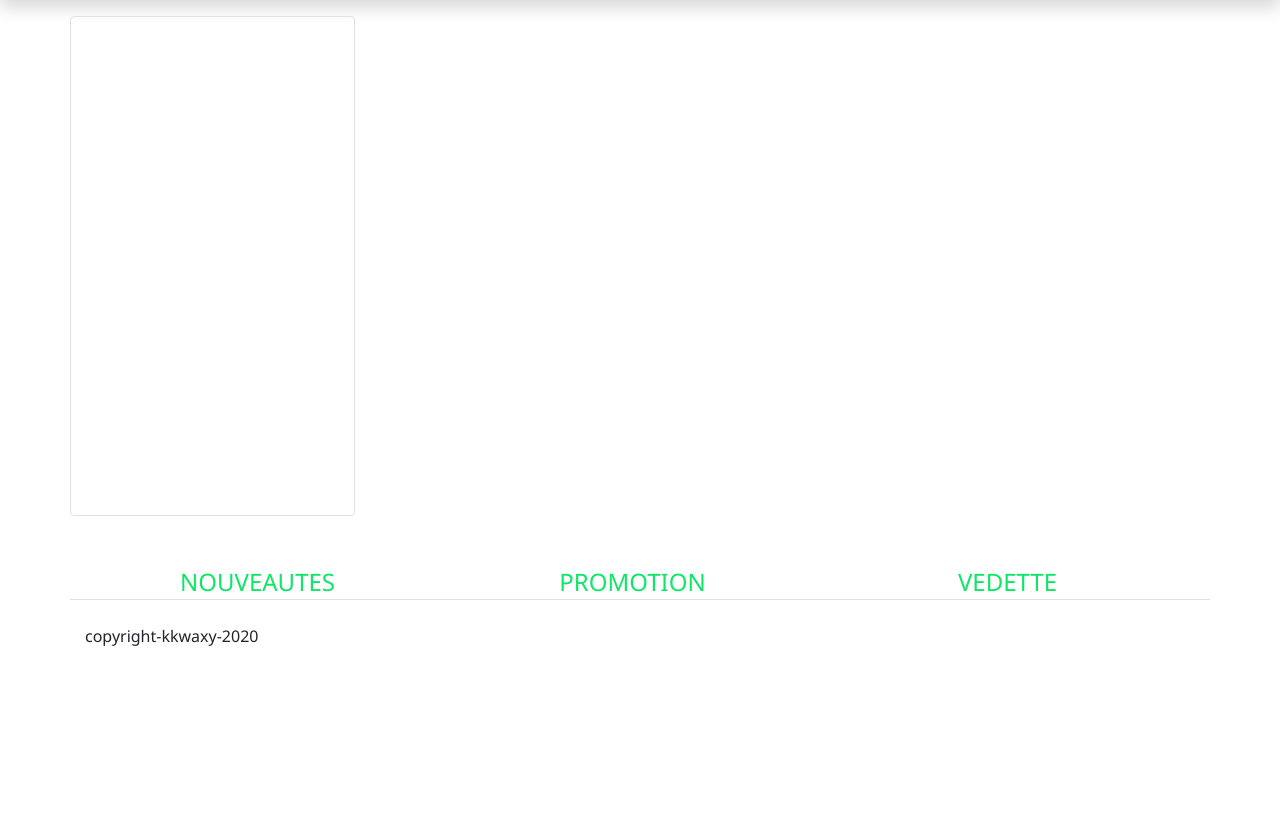
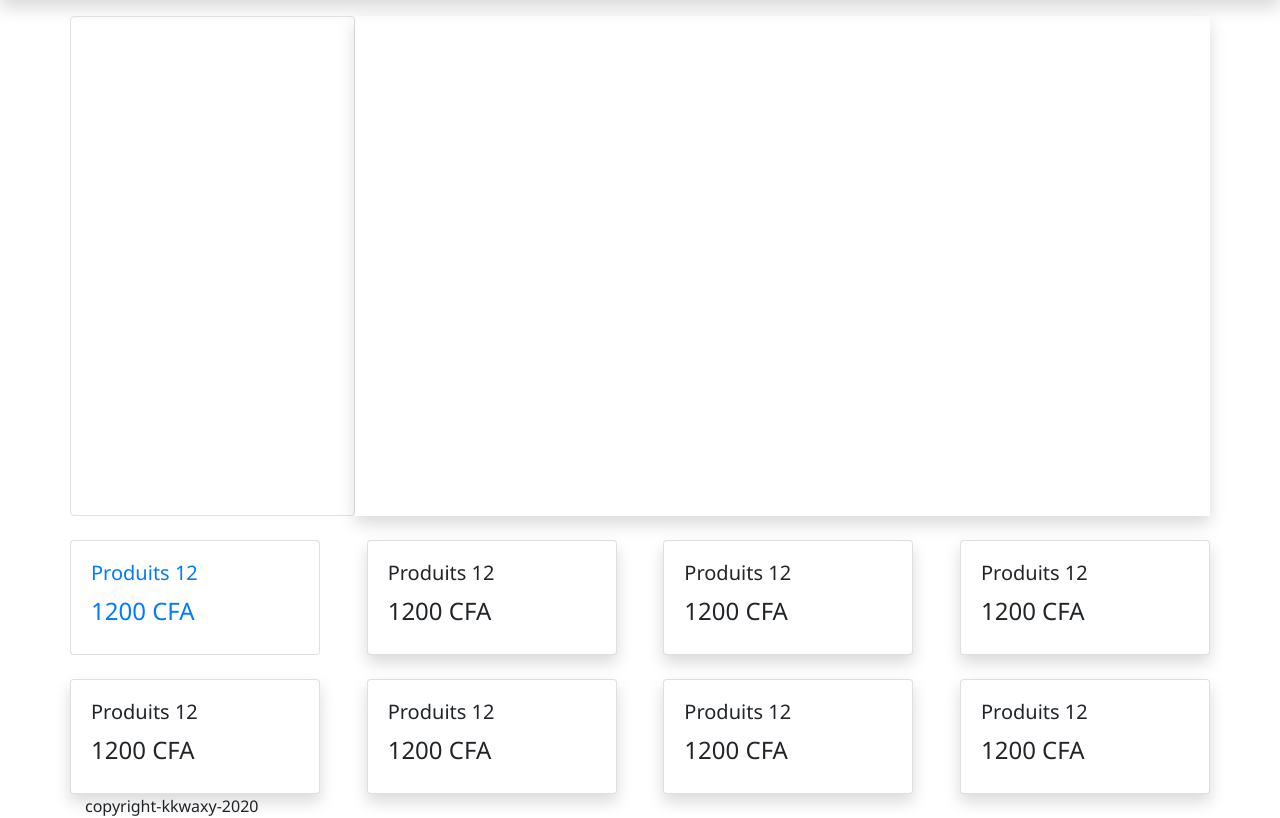
Before and after one commit to KKWaxy/akuna-shop, a Django app: page / in a window 1280 px wide. Shown: the part 74-892 px from the top of the page. Before the commit the page ends 720 px from the top, so only its background shows below. Run offline with Django 3.2, Linux system fonts and the light colour scheme; some libraries are stand-ins or nearby versions.

Commit message:
Ajout du template de liste des produits.

```diff
--- a/AkunaApp/templates/AkunaApp/index.html
+++ b/AkunaApp/templates/AkunaApp/index.html
@@ -36,52 +36,176 @@
       {% block main-content %}
         <div class="row mt-3">
           <aside class="col-md-3 col-sm-12 border rounded categorie">
-
           </aside>
-          <div id="carousel" class="col-md-9  pub-carousel">
+          <div id="carousel" class="col-md-9 shadow pub-carousel">
             <img src=https://via.placeholder.com/1280x720 height="450" alt="" srcset=""/>
             <img src=https://via.placeholder.com/1280x720 height="450" alt="" srcset=""/>
             <img src=https://via.placeholder.com/1280x720 height="450" alt="" srcset=""/>
             <img src=https://via.placeholder.com/1280x720 height="450" alt="" srcset=""/>
           </div>
         </div>
-        <div class="row catedorie-produit">
+        <div class="row mt-3">
+          <div class="container produits mt-2">
+            <div class="row d-flex justify-content-between align-content-between mb-4 ">
+
+              <a href="#" class="produit-link">
+                <div class="card akuna-produit-card" style="width: 250px;">
+                  <img src="https://via.placeholder.com/250x250" alt="" class="card-img-top">
+                  <div class="card-body">
+                    <h5 class="card-title">Produits 12</h5>
+                    <div class="produit-footer">
+                      <h4 class="poduit-prix ">
+                        1200 CFA
+                      </h4>
+                    </div>
+                  </div>
+                </div>
+              </a>
+
+              <div class="card shadow" style="width: 250px;">
+                <img src="https://via.placeholder.com/250x250" alt="" class="card-img-top">
+                <div class="card-body">
+                  <h5 class="card-title">Produits 12</h5>
+                  <div class="produit-footer">
+                    <h4 class="poduit-prix ">
+                      1200 CFA
+                    </h4>
+                  </div>
+                </div>
+              </div>
+
+              <div class="card shadow" style="width: 250px;">
+                <img src="https://via.placeholder.com/250x250" alt="" class="card-img-top">
+                <div class="card-body">
+                  <h5 class="card-title">Produits 12</h5>
+                  <div class="produit-footer">
+                    <h4 class="poduit-prix ">
+                      1200 CFA
+                    </h4>
+                  </div>
+                </div>
+              </div>
+
+              <div class="card shadow" style="width: 250px;">
+                <img src="https://via.placeholder.com/250x250" alt="" class="card-img-top">
+                <div class="card-body">
+                  <h5 class="card-title">Produits 12</h5>
+                  <div class="produit-footer">
+                    <h4 class="poduit-prix ">
+                      1200 CFA
+                    </h4>
+                  </div>
+                </div>
+              </div>
+
+            </div>
+            <div class="row d-flex  justify-content-between align-content-between">
+
+              <div class="card shadow" style="width: 250px;">
+                <img src="https://via.placeholder.com/250x250" alt="" class="card-img-top">
+                <div class="card-body">
+                  <h5 class="card-title">Produits 12</h5>
+                  <div class="produit-footer">
+                    <h4 class="poduit-prix ">
+                      1200 CFA
+                    </h4>
+                  </div>
+                </div>
+              </div>
+
+              <div class="card shadow" style="width: 250px;">
+                <img src="https://via.placeholder.com/250x250" alt="" class="card-img-top">
+                <div class="card-body">
+                  <h5 class="card-title">Produits 12</h5>
+                  <div class="produit-footer">
+                    <h4 class="poduit-prix ">
+                      1200 CFA
+                    </h4>
+                  </div>
+                </div>
+              </div>
+
+              <div class="card shadow" style="width: 250px;">
+                <img src="https://via.placeholder.com/250x250" alt="" class="card-img-top">
+                <div class="card-body">
+                  <h5 class="card-title">Produits 12</h5>
+                  <div class="produit-footer">
+                    <h4 class="poduit-prix ">
+                      1200 CFA
+                    </h4>
+                  </div>
+                </div>
+              </div>
+
+              <div class="card shadow" style="width: 250px;">
+                <img src="https://via.placeholder.com/250x250" alt="" class="card-img-top">
+                <div class="card-body">
+                  <h5 class="card-title">Produits 12</h5>
+                  <div class="produit-footer">
+                    <h4 class="poduit-prix ">
+                      1200 CFA
+                    </h4>
+                  </div>
+                </div>
+              </div>
+
+            </div>
+          </div>
+          <div class="akuna-produit-pagination">
+            {% comment %} <span class="step-links">
+              {% if page_obj.has_previous %}
+                  <a href="?page=1">&laquo; first</a>
+                  <a href="?page={{ page_obj.previous_page_number }}">previous</a>
+              {% endif %}
+
+              <span class="current">
+                  Page {{ page_obj.number }} of {{ page_obj.paginator.num_pages }}.
+              </span>
+
+              {% if page_obj.has_next %}
+                  <a href="?page={{ page_obj.next_page_number }}">next</a>
+                  <a href="?page={{ page_obj.paginator.num_pages }}">last &raquo;</a>
+              {% endif %}
+            </span> {% endcomment %}
+          </div>
+        </div>
+        {% comment %} <div class="row catedorie-produit">
           <ul class="container nav nav-tabs nav-justified nav-link-ul" role="tablist">
             <li class="active nav-item">
-              <a  data-toggle="tab" class="active" href="#Nouveau">NOUVEAUTES</a>
+              <a  data-toggle="tab" class="active" href="#Nouveau" class="link">NOUVEAUTES</a>
             </li>
             <li class="nav-item">
-              <a  data-toggle="tab"  href="#Promo">PROMOTION</a>
+              <a  data-toggle="tab"  href="#Promo" class="link">PROMOTION</a>
             </li>
             <li class="nav-item">
-              <a  data-toggle="tab" href="#En_vedette">VEDETTE</a>
+              <a  data-toggle="tab" href="#En_vedette" class="link">VEDETTE</a>
             </li>
           </ul>
           <div class="tab-content">
             <div class="tab-pane fade active" id="Nouveau" >
-              <div id="carousel" class="active">
+              <div id="nouveau-carousel" class="active">
                 <img src=https://via.placeholder.com/250x150  alt="" srcset=""/>
                 <img src=https://via.placeholder.com/250x150  alt="" srcset=""/>
                 <img src=https://via.placeholder.com/250x150  alt="" srcset=""/>
                 <img src=https://via.placeholder.com/250x150  alt="" srcset=""/>
               </div>
             </div>
-            <div class="tab-pane fade" id="Promo" >
-              <div id="carousel">
+            <div class="tab-pane fade promo-carousel" id="Promo" >
+              <div id="promo-carousel">
                 <img src=https://via.placeholder.com/250x150 alt="" srcset=""/>
                 <img src=https://via.placeholder.com/250x150 alt="" srcset=""/>
                 <img src=https://via.placeholder.com/250x150  alt="" srcset=""/>
                 <img src=https://via.placeholder.com/250x150  alt="" srcset=""/>
               </div>
             </div>
-            <div class="tab-pane fade" id="En_vedette" >
-              <div id="carousel" class="d-flex justify-content-center align-items-center mt-2">
-                <div class="card">
+            <div class="tab-pane fade vedette-carousel" id="En_vedette" >
+              <div id="vedette-carousel" class="d-flex vedette-carousel mt-2">
+                <div class="card ">
                   <img class="card-img-top" src=https://via.placeholder.com/250x150 alt="" srcset=""/>
                   <div class="card-body">
                     <h4 class="card-title">Libelle Produit</h4>
                     <p class="card-text">Prix </p>
-                    <a href="#" class="card-link">Ajouter au panier</a>
+                    <a href="#" class="card-link add-cart-btn">Ajouter au panier</a>
                   </div>
                 </div>
                 <div class="card">
@@ -89,7 +213,7 @@
                   <div class="card-body">
                     <h4 class="card-title">Libelle Produit</h4>
                     <p class="card-text">Prix </p>
-                    <a href="#" class="card-link">Ajouter au panier</a>
+                    <a href="#" class="card-link add-cart-btn">Ajouter au panier</a>
                   </div>
                 </div>
                 <div class="card">
@@ -97,7 +221,7 @@
                   <div class="card-body">
                     <h4 class="card-title">Libelle Produit</h4>
                     <p class="card-text">Prix </p>
-                    <a href="#" class="card-link">Ajouter au panier</a>
+                    <a href="#" class="card-link add-cart-btn">Ajouter au panier</a>
                   </div>
                 </div>
                 <div class="card">
@@ -105,13 +229,13 @@
                   <div class="card-body">
                     <h4 class="card-title">Libelle Produit</h4>
                     <p class="card-text">Prix </p>
-                    <a href="#" class="card-link">Ajouter au panier</a>
+                    <a href="#" class="card-link add-cart-btn">Ajouter au panier</a>
                   </div>
                 </div>
               </div>
             </div>
           </div>
-        </div>
+        </div> {% endcomment %}
       {% endblock main-content %}
     <footer class="akunaApp-footer">
       <section class="akuna-informations"></section>
```
